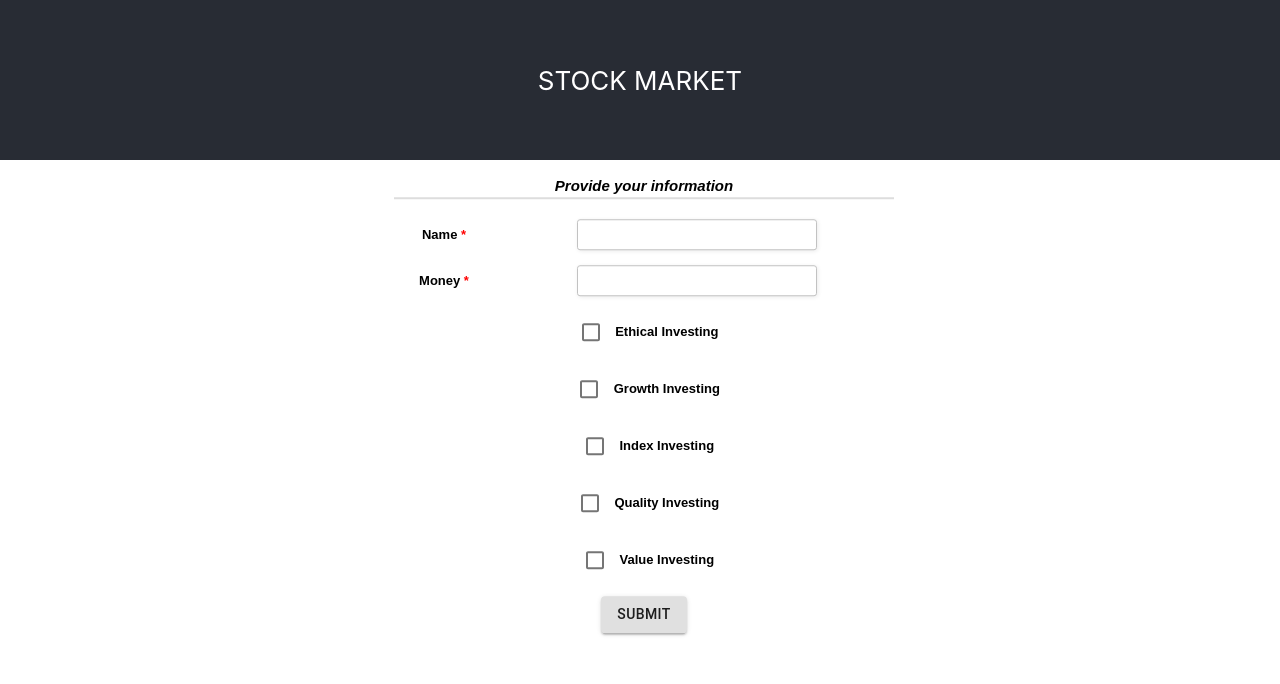
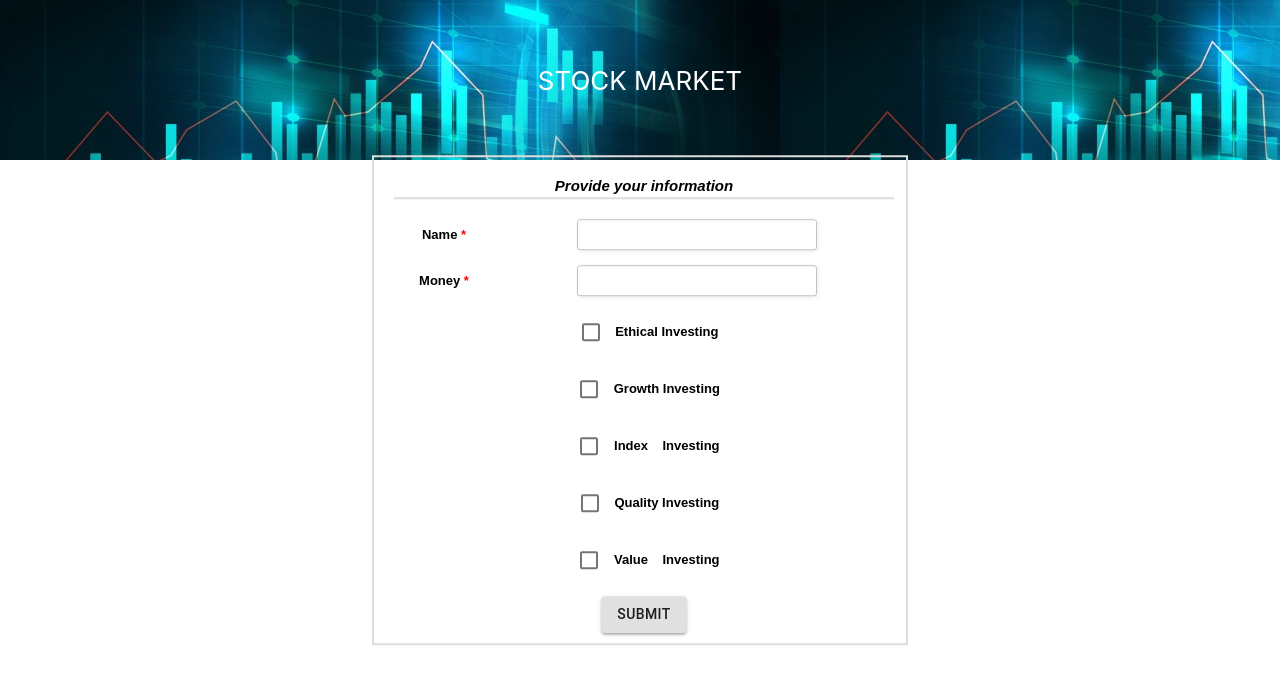
Before and after one commit to FarokhC/StockMarketAppFrontend, a React (Create React App) app: page / in a window 1280 px wide. Shown: the top 684 px of the page. Built offline with nearby package versions, Linux system fonts and the light colour scheme.

Commit message:
UI changes

```diff
--- a/src/App.css
+++ b/src/App.css
@@ -14,7 +14,7 @@
 }
 
 .App-header {
-  background-color: #282c34;
+  background-image: url("stock.jpg");
   min-height: 20vh;
   display: flex;
   flex-direction: column;
@@ -39,6 +39,7 @@
 
 
 .form-style-2{
+  border: 2px solid #ddd;
   max-width: 800px;
   width: 500px;
 	padding: 20px 12px 10px 20px;
--- a/src/Components/StockHomePage.js
+++ b/src/Components/StockHomePage.js
@@ -84,9 +84,9 @@ constructor(props) {
                     <label ><span>Money <span className="required">*</span></span><input type="text" className="input-field" investamount="field2" onChange={(e) => this.setState({investamount: e.target.value})} /></label>
                     <Checkbox value="ethicalstrategy" checked = {this.state.ethicalstrategy} onChange={this.onChange}/><b>&nbsp;Ethical Investing</b> <label></label>
                     <Checkbox value="growthstrategy" checked = {this.state.growthstrategy} onChange={this.onChange}/><b>&nbsp;Growth Investing</b> <label></label>
-                    <Checkbox value="indexstrategy" checked = {this.state.indexstrategy} onChange={this.onChange}/><b>&nbsp;Index Investing</b> <label></label>
+                    <Checkbox value="indexstrategy" checked = {this.state.indexstrategy} onChange={this.onChange}/><b>&nbsp;Index  &nbsp;&nbsp;&nbsp;Investing</b> <label></label>
                     <Checkbox value="qualitystrategy" checked = {this.state.qualitystrategy} onChange={this.onChange}/><b>&nbsp;Quality Investing</b> <label></label>
-                    <Checkbox value="valuestrategy" checked = {this.state.valuestrategy} onChange={this.onChange}/><b>&nbsp;Value Investing</b> <label></label>
+                    <Checkbox value="valuestrategy" checked = {this.state.valuestrategy} onChange={this.onChange}/><b>&nbsp;Value &nbsp;&nbsp;&nbsp;Investing</b> <label></label>
                     <Button variant="contained" onClick = {this.handleSubmit}>Submit</Button>
                     {/* <span> </span><input type="submit" value="Submit" /> <label></label> */}
                 </form>
```
Also changed, not shown: src/stock.jpg (added).
